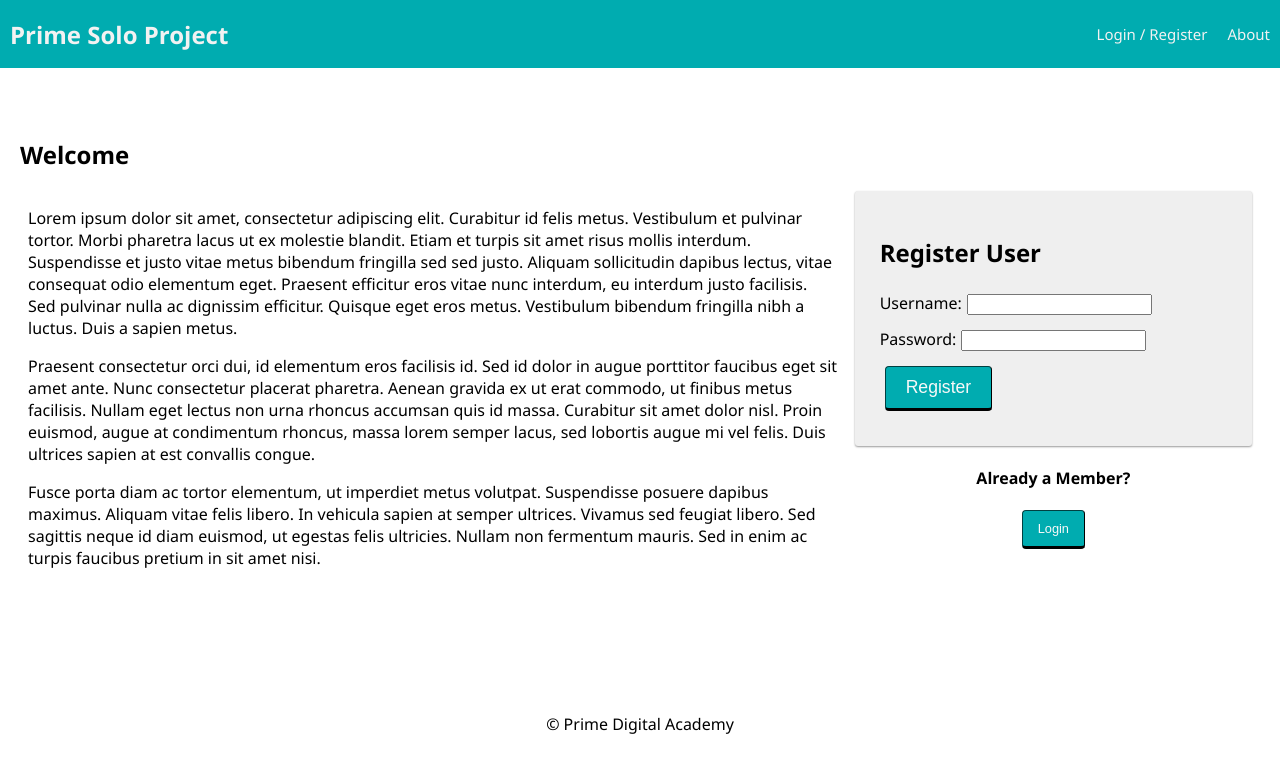
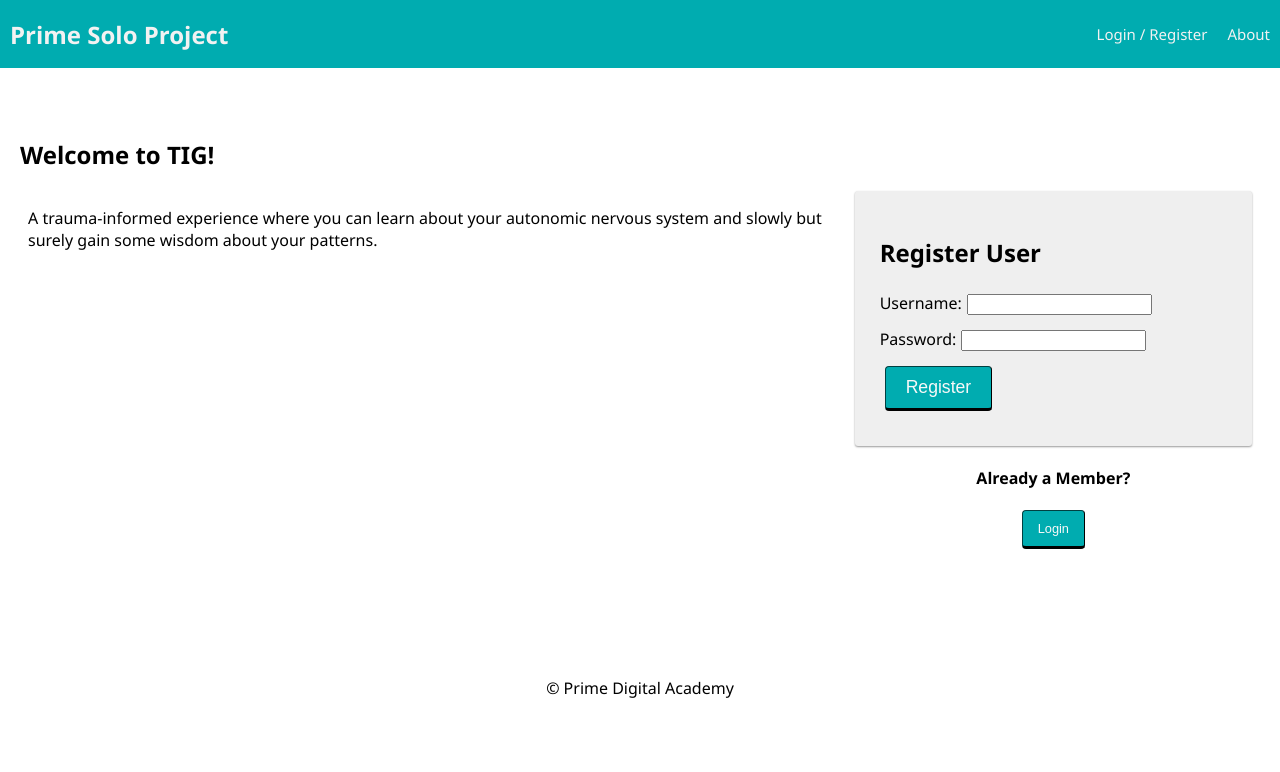
Before and after one commit to leilasadr/TIG---prime-solo-project, a React (Create React App) app: page /#/home in a window 1280 px wide. Shown: the top 772 px of the page. Built offline with nearby package versions, Linux system fonts and the light colour scheme; no server answers.

Commit message:
customized the landing page

```diff
--- a/src/components/LandingPage/LandingPage.jsx
+++ b/src/components/LandingPage/LandingPage.jsx
@@ -6,7 +6,7 @@ import './LandingPage.css';
 import RegisterForm from '../RegisterForm/RegisterForm';
 
 function LandingPage() {
-  const [heading, setHeading] = useState('Welcome');
+  const [heading, setHeading] = useState('Welcome to TIG!');
   const history = useHistory();
 
   const onLogin = (event) => {
@@ -19,36 +19,10 @@ function LandingPage() {
 
       <div className="grid">
         <div className="grid-col grid-col_8">
-          <p>
-            Lorem ipsum dolor sit amet, consectetur adipiscing elit. Curabitur
-            id felis metus. Vestibulum et pulvinar tortor. Morbi pharetra lacus
-            ut ex molestie blandit. Etiam et turpis sit amet risus mollis
-            interdum. Suspendisse et justo vitae metus bibendum fringilla sed
-            sed justo. Aliquam sollicitudin dapibus lectus, vitae consequat odio
-            elementum eget. Praesent efficitur eros vitae nunc interdum, eu
-            interdum justo facilisis. Sed pulvinar nulla ac dignissim efficitur.
-            Quisque eget eros metus. Vestibulum bibendum fringilla nibh a
-            luctus. Duis a sapien metus.
-          </p>
 
           <p>
-            Praesent consectetur orci dui, id elementum eros facilisis id. Sed
-            id dolor in augue porttitor faucibus eget sit amet ante. Nunc
-            consectetur placerat pharetra. Aenean gravida ex ut erat commodo, ut
-            finibus metus facilisis. Nullam eget lectus non urna rhoncus
-            accumsan quis id massa. Curabitur sit amet dolor nisl. Proin
-            euismod, augue at condimentum rhoncus, massa lorem semper lacus, sed
-            lobortis augue mi vel felis. Duis ultrices sapien at est convallis
-            congue.
-          </p>
-
-          <p>
-            Fusce porta diam ac tortor elementum, ut imperdiet metus volutpat.
-            Suspendisse posuere dapibus maximus. Aliquam vitae felis libero. In
-            vehicula sapien at semper ultrices. Vivamus sed feugiat libero. Sed
-            sagittis neque id diam euismod, ut egestas felis ultricies. Nullam
-            non fermentum mauris. Sed in enim ac turpis faucibus pretium in sit
-            amet nisi.
+            A trauma-informed experience where you can learn about your autonomic nervous system
+            and slowly but surely gain some wisdom about your patterns.
           </p>
         </div>
         <div className="grid-col grid-col_4">
```
